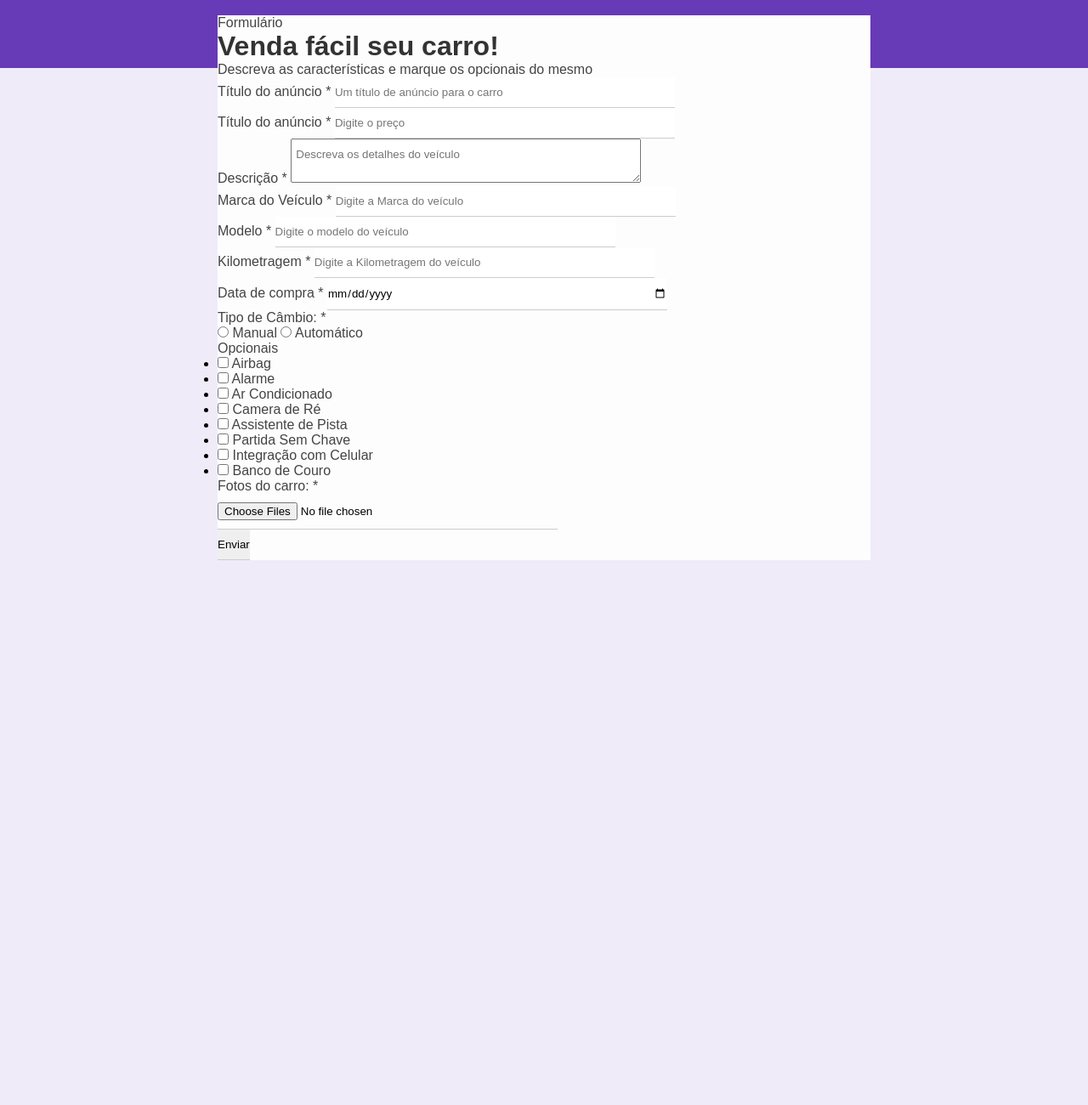
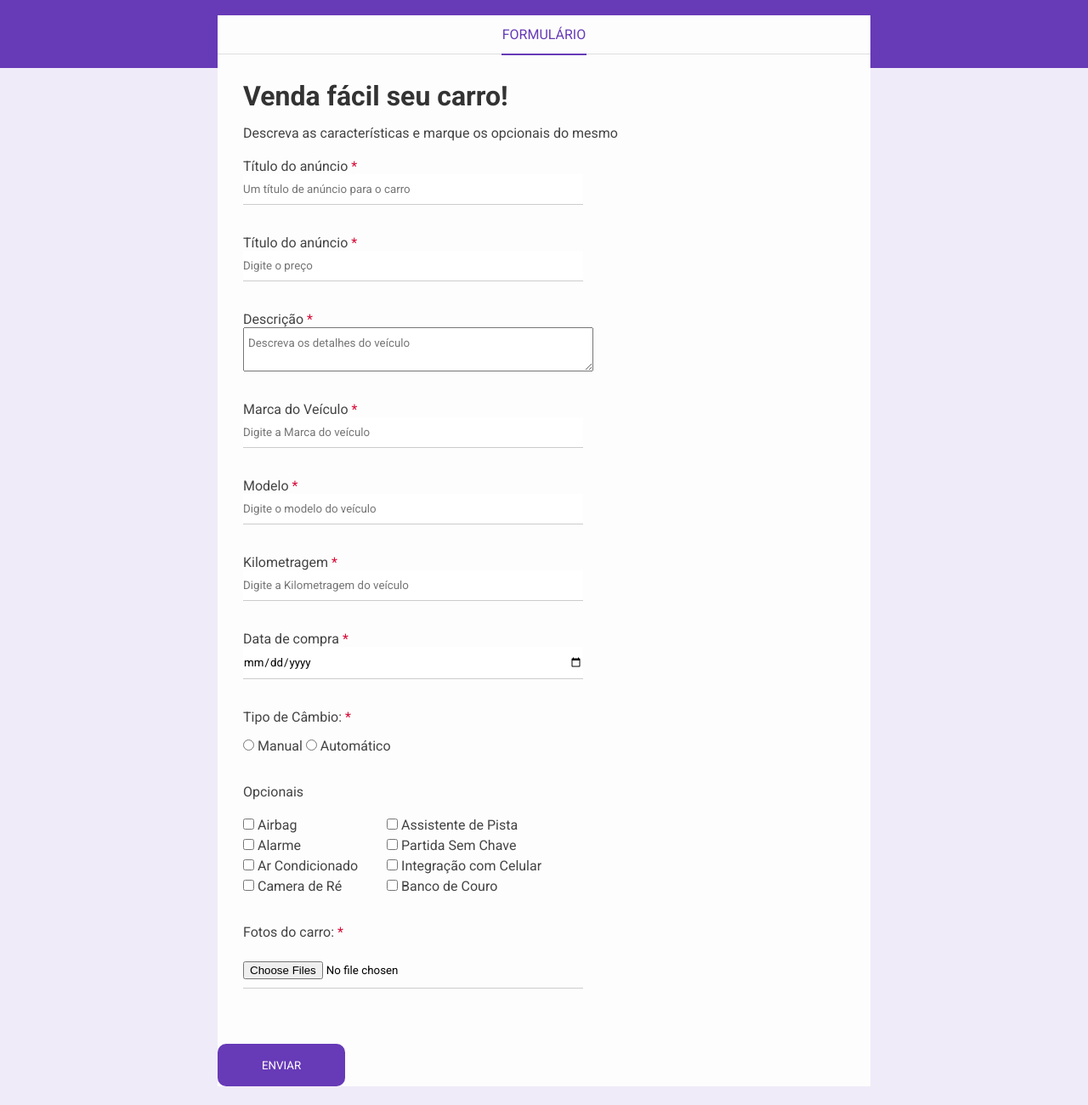
Before and after one commit to ErosCoding/Formul-rio-de-Vendas-de-Automovel, a plain HTML site: page index.html in a window 1280 px wide. Shown: the part 120-1420 px from the top of the page at 85% size. Before the commit the page ends 841 px from the top, so only its background shows below. Drawn offline with Linux system fonts and the light colour scheme.

Commit message:
Finalizando Formulário

```diff
--- a/css/styles.css
+++ b/css/styles.css
@@ -1,7 +1,8 @@
+
 * {
     margin: 0;
     padding: 0;
-    font-family: Arial, Helvetica, sans-serif;
+    font-family: "Roboto", sans-serif;
 }
 
  body {
@@ -45,6 +46,7 @@
  .header h3 {
     color: #fff;
     margin-top: 0;
+    text-align: center;
  }
 
  /* Form container */
@@ -60,5 +62,81 @@
 
  textarea {
     padding: 10px 5px;
+ }
+
+ /* Form Header */
+
+ .form-header {
+    border-bottom: 1px solid #dfdfdf;
+    height: 45px;
+ }
+
+ .form-header p {
+    color: #673ab7;
+    border-bottom: 2px solid #673ab7;
+    width: 100px;
+    text-align: center;
+    margin: 0 auto;
+    text-transform: uppercase;
+    height: 45px;
+    line-height: 45px;
+ }
+
+ /* form body */
+
+ .form-body {
+    padding: 30px;
+ }
+
+ .form-title {
+    margin-bottom: 15px;
+ }
+
+ .form-body p {
+    margin-bottom: 20px;
+ }
+
+ .required-field {
+    color: #d80835;
+ }
+
+ .box-input {
+    margin-bottom: 35px;
 
  }
+
+ .block {
+    display: block;
+ }
+
+ .optional-box {
+    display: inline-block;
+    margin: 0 30px 30px 0;
+ }
+
+ .optional-list li {
+    list-style: none;
+    margin-bottom: 5px;
+ }
+
+ .box-input p {
+    margin-bottom: 15px;
+ }
+
+ .btn-submit {
+    background-color: #673ab7;
+    color: #FFF;
+    border: 2px solid transparent;
+    border-radius: 10px;
+    width: 150px;
+    height: 50px;
+    cursor: pointer;
+    text-transform: uppercase;
+    transition: 0.5s;
+ }
+
+ .btn-submit:hover {
+    background-color: #FFF;
+    border: #673ab7;
+    color: #673ab7;
+ }
--- a/index.html
+++ b/index.html
@@ -6,6 +6,7 @@
     <meta name="viewport" content="width=device-width, initial-scale=1.0">
     <title>Venda seu carro</title>
     <link rel="stylesheet" href="./css/styles.css">
+    <style>@import url('https://fonts.googleapis.com/css2?family=Roboto:ital,wght@0,100;0,300;0,400;0,500;0,700;0,900;1,100;1,300;1,400;1,500;1,700;1,900&display=swap');</style>
 </head>
 
 <body>
@@ -194,6 +195,7 @@
         <label for="leather-seat">Banco de Couro</label>
     </li>
   </ul>
+</div>
 <div class="box-input">
     <p>Fotos do carro: <span class="required-field">*</span></p>
     <input
@@ -204,8 +206,9 @@
     required >
 </div>
 </div>
-</div>
-            <input type="submit" value="Enviar">
+            <input type="submit"
+            class="btn-submit"
+            value="Enviar">
         </form>
         </div>
     </div>
```
